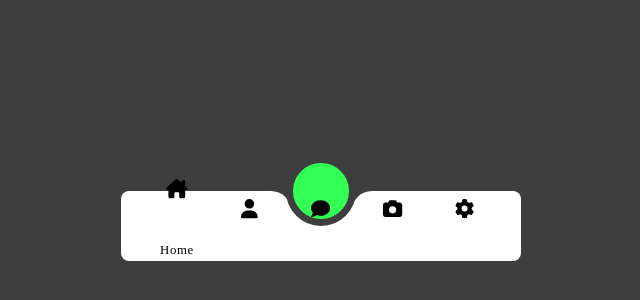
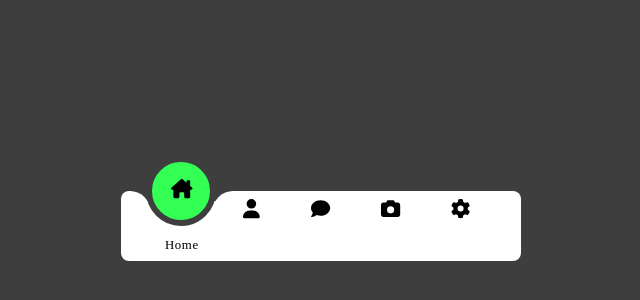
Before and after one commit to AnimationStudyvV/Yoora, a React (Create React App) app: page / in a window 1280 px wide. Shown: the part 174-474 px from the top of the page, without its empty margins (319-959 px from the left). Built offline with nearby package versions, Linux system fonts and the light colour scheme.

Commit message:
💄 💫 update translation of Highlight

```diff
--- a/src/components/Navbar/index.tsx
+++ b/src/components/Navbar/index.tsx
@@ -6,43 +6,65 @@
   faUser,
 } from "@fortawesome/free-solid-svg-icons";
 import { FontAwesomeIcon } from "@fortawesome/react-fontawesome";
+import { useState } from "react";
 
 import { Highlight, NavBox, NavIcon, NavItem, NavText } from "./styles";
 const Navbar: React.FC = () => {
+  const [focus, setFocus] = useState(0);
+
+  const onChangeFocus = (num: number) => {
+    setFocus(num);
+  };
   return (
     <>
       <NavBox>
-        <Highlight />
-        <NavItem className="active">
+        <NavItem
+          className={focus === 0 ? "active" : ""}
+          onClick={() => onChangeFocus(0)}
+        >
           <NavIcon>
             <FontAwesomeIcon icon={faHouseChimney} />
           </NavIcon>
           <NavText>Home</NavText>
         </NavItem>
-        <NavItem>
+        <NavItem
+          className={focus === 1 ? "active" : ""}
+          onClick={() => onChangeFocus(1)}
+        >
           <NavIcon>
             <FontAwesomeIcon icon={faUser} />
           </NavIcon>
           <NavText>Profile</NavText>
         </NavItem>
-        <NavItem>
+        <NavItem
+          className={focus === 2 ? "active" : ""}
+          onClick={() => onChangeFocus(2)}
+        >
           <NavIcon>
             <FontAwesomeIcon icon={faComment} />
           </NavIcon>
           <NavText>Message</NavText>
         </NavItem>
-        <NavItem>
+        <NavItem
+          className={focus === 3 ? "active" : ""}
+          onClick={() => onChangeFocus(3)}
+        >
           <NavIcon>
             <FontAwesomeIcon icon={faCamera} />
           </NavIcon>
           <NavText>Photos</NavText>
         </NavItem>
-        <NavItem>
+        <NavItem
+          className={focus === 4 ? "active" : ""}
+          onClick={() => onChangeFocus(4)}
+        >
           <NavIcon>
             <FontAwesomeIcon icon={faGear} />
           </NavIcon>
           <NavText>Settings</NavText>
         </NavItem>
+
+        <Highlight />
       </NavBox>
     </>
   );
--- a/src/components/Navbar/styles.tsx
+++ b/src/components/Navbar/styles.tsx
@@ -1,7 +1,7 @@
 import styled from "styled-components";
 
 export const NavBox = styled.ul`
-  width: 90%;
+  width: 87%;
   height: 100%;
   display: flex;
   align-items: center;
@@ -9,22 +9,11 @@
   justify-content: space-around;
   position: relative;
 `;
-export const NavItem = styled.li`
-  position: relative;
-  width: 70px;
-  height: 70px;
-  display: flex;
-  flex-direction: column;
-  align-items: center;
-  justify-content: space-around;
-`;
+
 export const NavIcon = styled.span`
   transform: translateY(0px);
   transition: 0.5s;
   font-size: 1.2em;
-  ${NavItem}.active & {
-    transform: translateY(-20px);
-  }
 `;
 export const NavText = styled.span`
   opacity: 0;
@@ -32,10 +21,6 @@
   transition: 0.5s;
   font-size: 0.8em;
   letter-spacing: 0.05em;
-  ${NavItem}.active & {
-    opacity: 1;
-    transform: translateY(5px);
-  }
 `;
 
 export const Highlight = styled.div`
@@ -45,7 +30,7 @@
   background-color: #33ff55;
   top: -50%;
   border-radius: 50%;
-  border: 7px solid #3e3e3e;
+  border: 6px solid #3e3e3e;
   transition: 0.5s;
 
   &::before {
@@ -72,3 +57,39 @@
     box-shadow: 0px -10px 0 0 #3e3e3e;
   }
 `;
+
+export const NavItem = styled.li`
+  position: relative;
+  width: 70px;
+  z-index: 1;
+  height: 70px;
+  display: flex;
+  flex-direction: column;
+  align-items: center;
+  justify-content: space-around;
+
+  &:nth-child(1).active ~ ${Highlight} {
+    transform: translateX(calc(70px * -2));
+  }
+  &:nth-child(2).active ~ ${Highlight} {
+    transform: translateX(calc(70px * -1));
+  }
+  &:nth-child(3).active ~ ${Highlight} {
+    transform: translateX(calc(70px * 0));
+  }
+  &:nth-child(4).active ~ ${Highlight} {
+    transform: translateX(calc(70px * 1));
+  }
+  &:nth-child(5).active ~ ${Highlight} {
+    transform: translateX(calc(70px * 2));
+  }
+
+  &.active ${NavIcon} {
+    transform: translateY(-20px);
+  }
+
+  &.active ${NavText} {
+    opacity: 1;
+    transform: translateY(0px);
+  }
+`;
```
